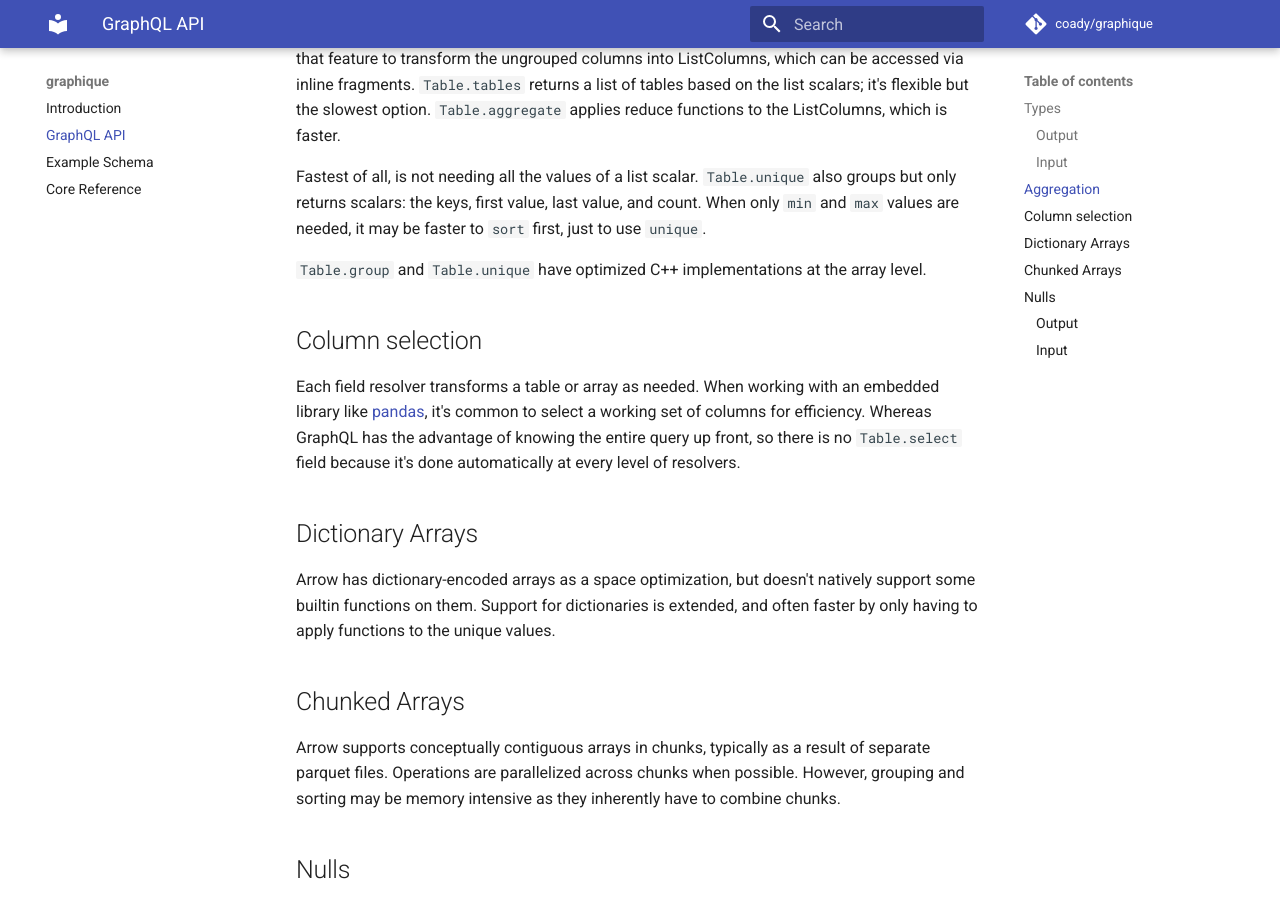
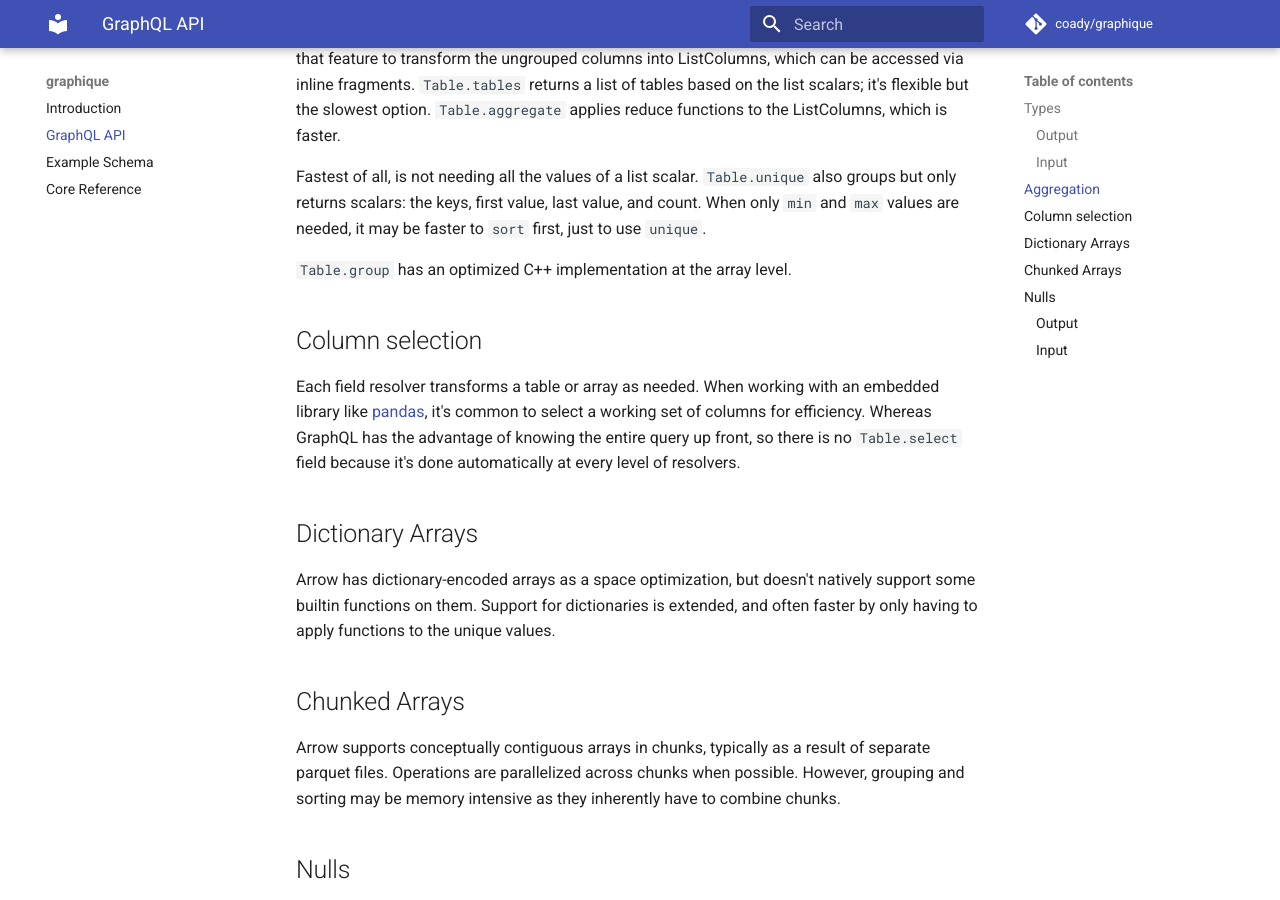
Before and after one commit to coady/graphique, an MkDocs documentation site: the page built from docs/api.md, in a window 1280 px wide and 900 px high, scrolled down 1394 px. Built offline with MkDocs 1.6.1 and Material for MkDocs 9.7.7, drawn with Linux system fonts in a browser that asks for light colours; comment, search, counter and statistics services are not loaded.

```diff
--- a/docs/api.md
+++ b/docs/api.md
@@ -50,7 +50,7 @@
 
 Fastest of all, is not needing all the values of a list scalar. `Table.unique` also groups but only returns scalars: the keys, first value, last value, and count. When only `min` and `max` values are needed, it may be faster to `sort` first, just to use `unique`.
 
-`Table.group` and `Table.unique` have optimized C++ implementations at the array level.
+`Table.group` has an optimized C++ implementation at the array level.
 
 ## Column selection
 Each field resolver transforms a table or array as needed. When working with an embedded library like [pandas](https://pandas.pydata.org), it's common to select a working set of columns for efficiency. Whereas GraphQL has the advantage of knowing the entire query up front, so there is no `Table.select` field because it's done automatically at every level of resolvers.
--- a/docs/requirements.txt
+++ /dev/null
@@ -1,5 +0,0 @@
-pyarrow
-cython
-strawberry-graphql[asgi]
-mkdocs-material
-mkdocstrings
```
Also changed, not shown: 5 other files.
